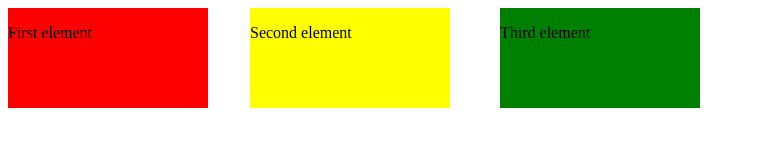
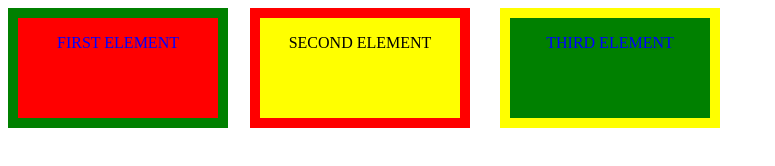
Before and after one commit to Elevenori/lapio-website, a plain HTML site: page positions.html in a window 1280 px wide. Shown: the whole page, without its empty margins (0-775 px from the left). Drawn offline with Linux system fonts and the light colour scheme.

Commit message:
Part 3, add tenth exercise

```diff
--- a/position-style.css
+++ b/position-style.css
@@ -3,6 +3,12 @@
   height: 100px;
   background-color: red;
   position: absolute;
+  border-style: solid;
+  border-width: 10px;
+  border-color: green;
+  text-transform: uppercase;
+  color: blue;
+  text-align: center;
 }
 
 .second-box-container {
@@ -11,6 +17,11 @@
   background-color: yellow;
   left: 250px;
   position: absolute;
+  border-style: solid;
+  border-width: 10px;
+  border-color: red;
+  text-transform: uppercase;
+  text-align: center;
 }
 
 .third-box-container {
@@ -19,4 +30,10 @@
   background-color: green;
   left: 500px;
   position: absolute;
+  border-style: solid;
+  border-width: 10px;
+  border-color: yellow;
+  text-transform: uppercase;
+  color: blue;
+  text-align: center;
 }
```
